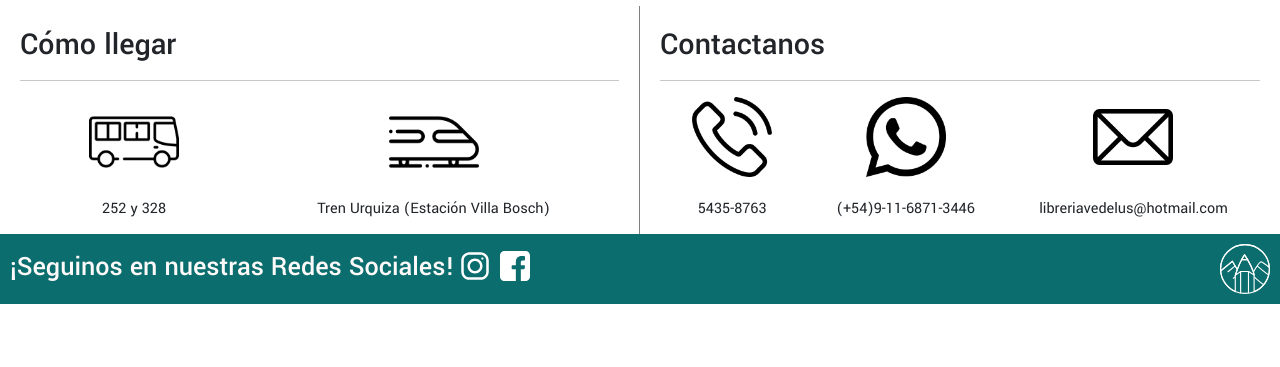
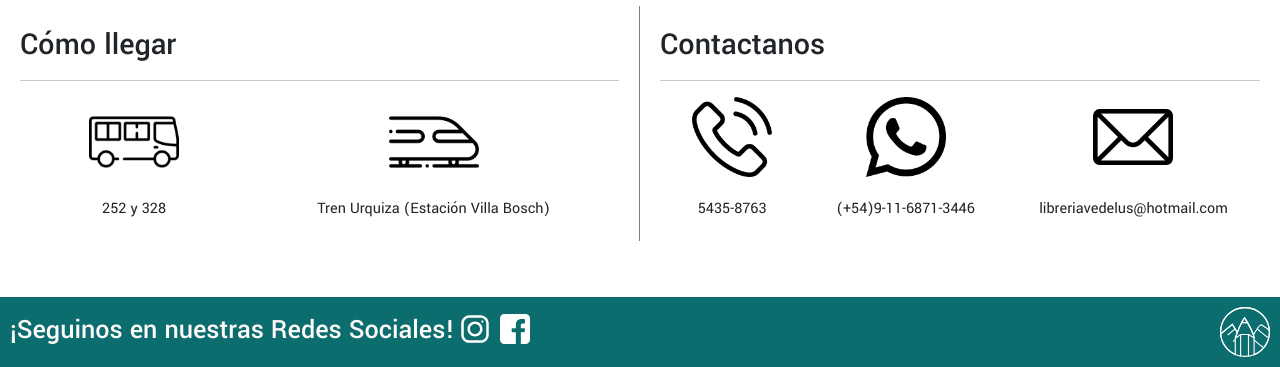
Before and after one commit to JuanNarocki/Proyecto-coder-vedelus, a website: page pages/contacto.html in a window 1280 px wide. Shown: the part 552-919 px from the top of the page. Before the commit the page ends 856 px from the top, so only its background shows below. Drawn offline with nearby package versions, Linux system fonts and the light colour scheme.

Commit message:
entregafinal1.4

```diff
--- a/scss/estilo.scss
+++ b/scss/estilo.scss
@@ -117,9 +117,8 @@ main {
     .container-contacto {
         display: grid;
         grid-template-columns: 1fr 1fr;
-        grid-template-rows: 1.2fr 1.8fr;
+        grid-template-rows: 1.2fr 0.7fr;
         gap: 0px 0px;
-        height: 85.5vh;
         grid-auto-flow: row;
         grid-template-areas:
             "mapas mapas"
```
Also changed, not shown: css/estilo.css.
